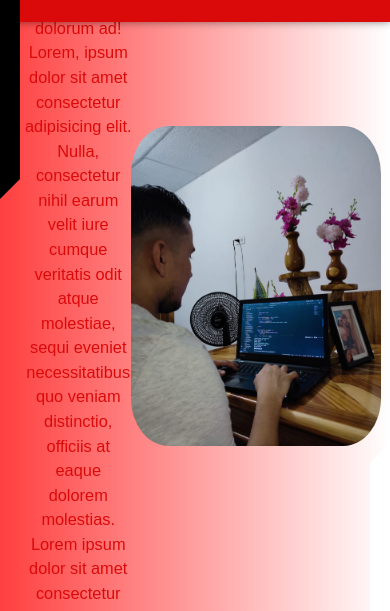
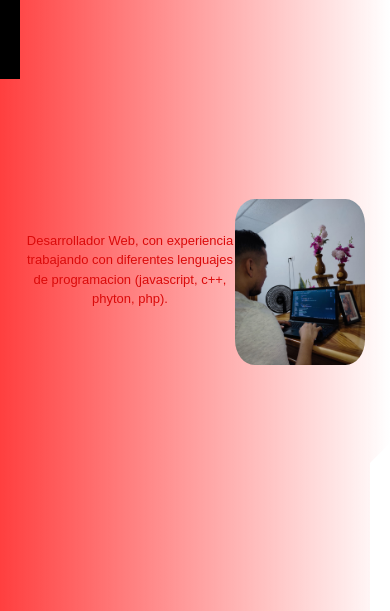
Before and after one commit to Delvis3/portafolio, a plain HTML site: page index.html in a window 390 px wide. Shown: the part 101-712 px from the top of the page. Drawn offline with Linux system fonts and the light colour scheme.

Commit message:
resposive

```diff
--- a/css/style.css
+++ b/css/style.css
@@ -39,7 +39,7 @@
  display: grid;
  align-items: center;
 align-content: center;
-height: 87vh;
+height: 86vh;
 padding-top: 40px;
 padding-left: 25px;
 padding-right: 25px;
@@ -52,7 +52,7 @@ text-align: center;
 }
 
 .imgContent img{
- width: 250px;
+ max-width: 250px;
  display: grid;
  align-items: center;
  justify-items: center;
@@ -62,7 +62,7 @@ text-align: center;
 .sotialNetwork{
 	display: flex;
 justify-content: space-evenly;
-width: 98vw;
+width: 100vw;
 font-size: clamp(3vw, 1em, 1.5em);
 background:#db0a0a;
 }
@@ -281,3 +281,59 @@ h2 {
 		background:#000;
 	}
 }
+
+
+@media only screen and (max-width: 750px) {
+
+	.imgContent img{
+		max-width: 180px;
+	}
+
+	#subtitle{
+		font-size: medium;
+	}
+
+	.borderTop svg{
+    max-width: 180px;
+				max-height: 180px;
+
+	}
+
+}
+@media only screen and (max-width: 540px) {
+
+	.imgContent img{
+		max-width: 130px;
+	}
+
+	#subtitle{
+		font-size: small;
+	}
+}
+
+@media only screen and (max-width: 444px) {
+
+	h2{
+		display: none;
+	}
+
+}
+
+@media only screen and (max-width: 350px) {
+
+	.borderTop svg{
+		max-width: 120px;
+		max-height: 120px;
+}
+
+.borderBottom{
+	display: none;
+}
+
+#home{
+
+	height: 93vh;
+
+}
+
+}
--- a/index.html
+++ b/index.html
@@ -57,13 +57,8 @@
     <div id="home">
 
       <div id="subtitle">
-        <p>Lorem ipsum, dolor sit amet consectetur adipisicing elit. Perspiciatis eligendi odit, veniam accusantium
-          modi dolor. Tenetur est quas animi esse, exercitationem quisquam earum? Dolor, eum cum iste quibusdam
-          dolorum ad! Lorem, ipsum dolor sit amet consectetur adipisicing elit. Nulla, consectetur nihil earum velit
-          iure cumque veritatis odit atque molestiae, sequi eveniet necessitatibus quo veniam distinctio, officiis at
-          eaque dolorem molestias. Lorem ipsum dolor sit amet consectetur adipisicing elit. Odit facilis eaque,
-          explicabo fugit ducimus magni, amet accusantium ab, fugiat ut incidunt voluptatem natus non labore. Ut omnis
-          neque deleniti est.</p>
+        <p>Desarrollador Web, con experiencia trabajando con diferentes lenguajes de programacion (javascript, c++, phyton, php).
+        </p>
       </div>
       <div class="imgContent">
         <img src="img/d3.1.jpeg" alt="">
```
Also changed, not shown: css/estilo.css (+22 -0 lines).
